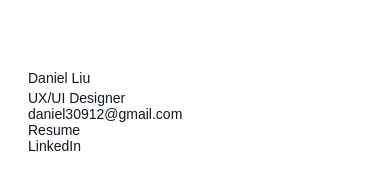
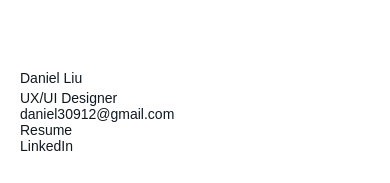
Before and after one commit to daniel-liu01/portfolio, a Next.js app: page / in a window 390 px wide. Shown: the part 2106-2289 px from the top of the page. Built offline with nearby package versions, Linux system fonts and the light colour scheme; a web font is replaced by a local one.

Commit message:
Fix nav and footer padding consistency

```diff
--- a/components/layout/Footer.css
+++ b/components/layout/Footer.css
@@ -51,9 +51,9 @@
 }
 
 /* Tablet – same horizontal padding as navbar */
-@media (max-width: 1024px) {
+@media (max-width: 1024px) and (min-width: 769px) {
   .footer-container {
-    padding: 0 var(--space-80);
+    padding: 0 var(--space-40);
   }
 }
 
@@ -66,6 +66,6 @@
   .footer-container {
     flex-direction: column;
     align-items: flex-start;
-    padding: 0 28px;
+    padding: 0 var(--space-20);
   }
 }
--- a/components/layout/Navbar.css
+++ b/components/layout/Navbar.css
@@ -8,7 +8,7 @@
 }
 
 .navbar {
-  padding: 40px 240px;
+  padding: 40px var(--space-80);
   background: transparent;
   opacity: 0;
   animation: navbar-fade-in 1s ease-out forwards;
```
